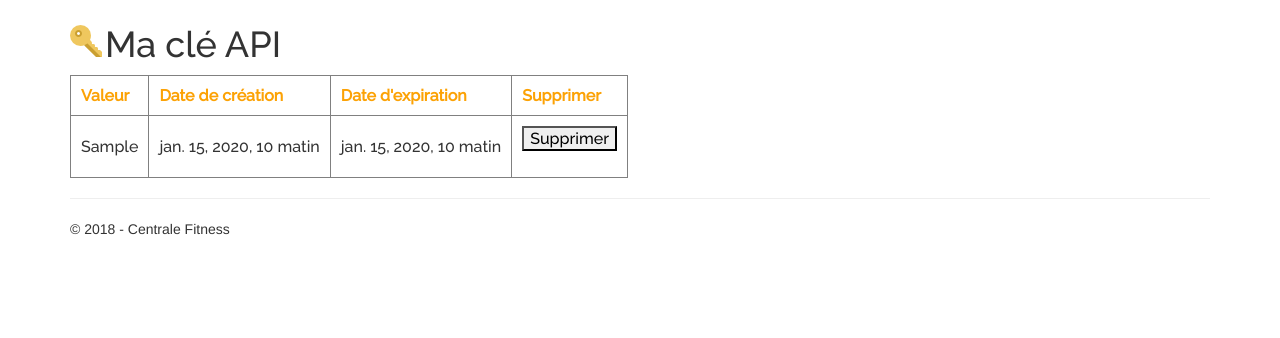
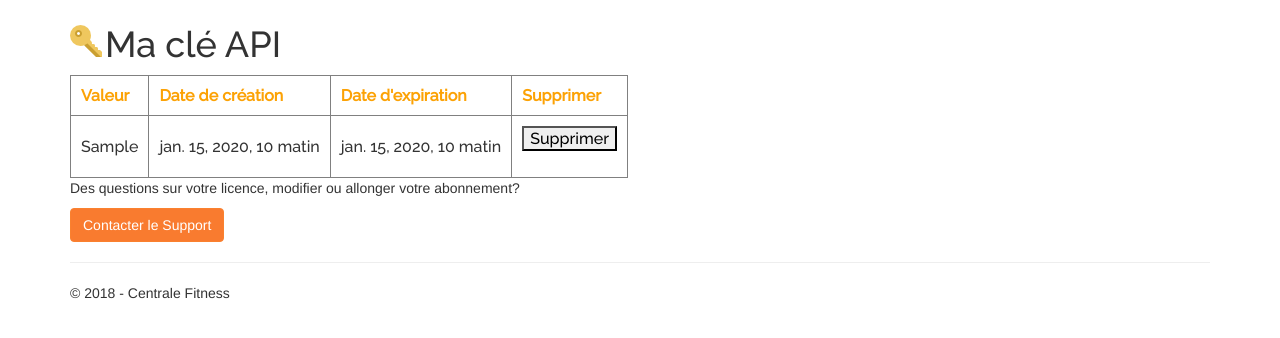
Before and after one commit to CentraleFitness/backoffice-server, a Django app: page /manage_key in a window 1280 px wide. Shown: the part 65-403 px from the top of the page. Run offline with Django 3.2, Linux system fonts and the light colour scheme; a user stored in the database is signed in; tables that the repository leaves empty hold one stand-in row (values such as "Sample post"); some libraries are stand-ins or nearby versions.

Commit message:
Color won't take

```diff
--- a/backoffice/backoffice/app/templates/app/index.html
+++ b/backoffice/backoffice/app/templates/app/index.html
@@ -7,7 +7,7 @@
     <h1>Bienvenue</h1>
     <p class="lead">Interface de gestion de cl&eacute; API du module relais.</p>
     <p>
-        <a href="{% url 'manage_key' %}" class="btn btn-primary btn-large">
+        <a href="{% url 'manage_key' %}" class="btn btn-primary ">
         G&eacute;rer ma cl&eacute; d'API &raquo;
         </a>
     </p>
--- a/backoffice/backoffice/app/templates/app/manage_key.html
+++ b/backoffice/backoffice/app/templates/app/manage_key.html
@@ -37,6 +37,16 @@
                 {% endfor %}
             </tbody>
         </table>
+
+        <div>
+            <p>Des questions sur votre licence, modifier ou allonger votre abonnement?</p>
+            <p>
+                <a href="{% url 'support' %}" class="btn btn-primary btn-contact ">
+                Contacter le Support
+                </a>
+            </p>
+        </div>
+
         {% else %}
         <p>Pas de cl&eacute; d'API enregistr&eacute;e</p>
         <p>Nouveau client Centrale Fitness ? Renseigner la cl&eacute; d'API reçue par email &agrave; l'adresse renseign&eacute;e lors de votre inscription.</p>
```
Also changed, not shown: backoffice/backoffice/app/static/app/content/bootstrap.css.
